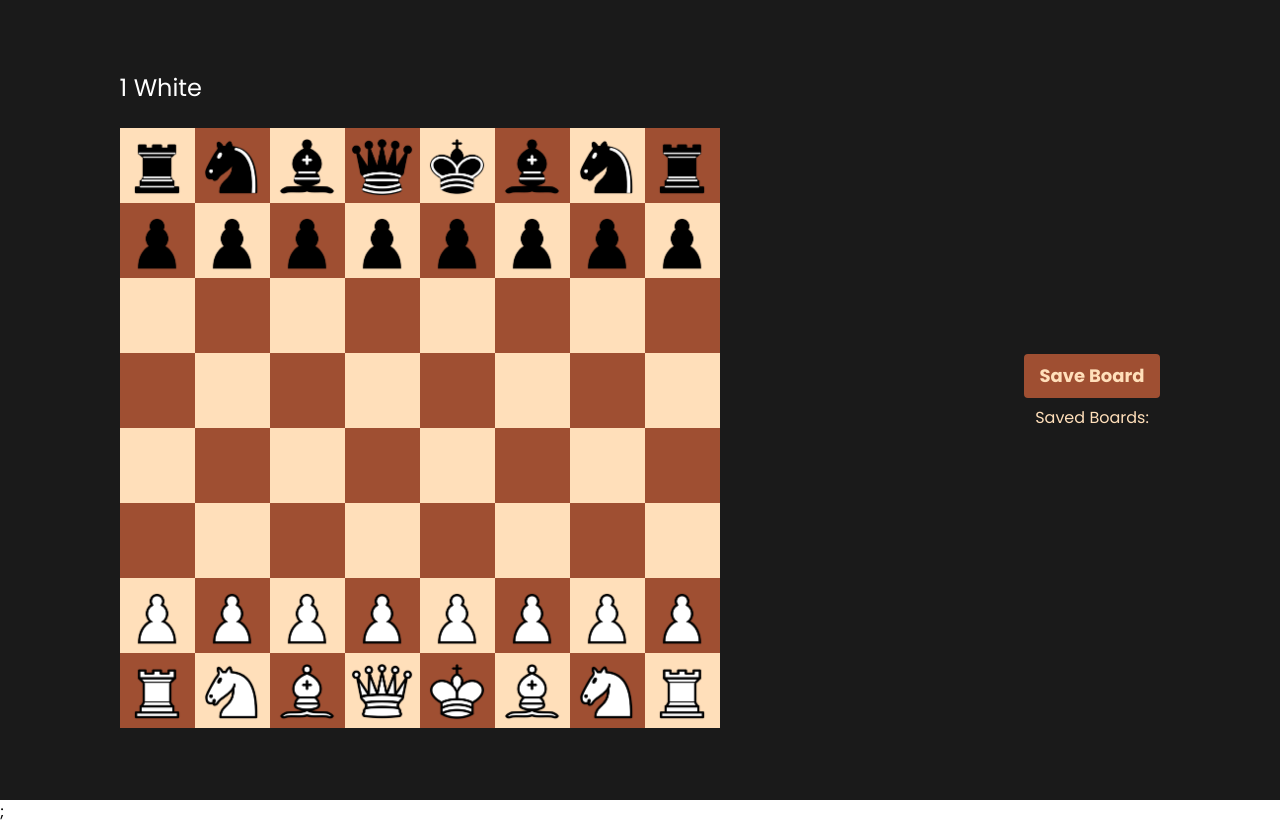
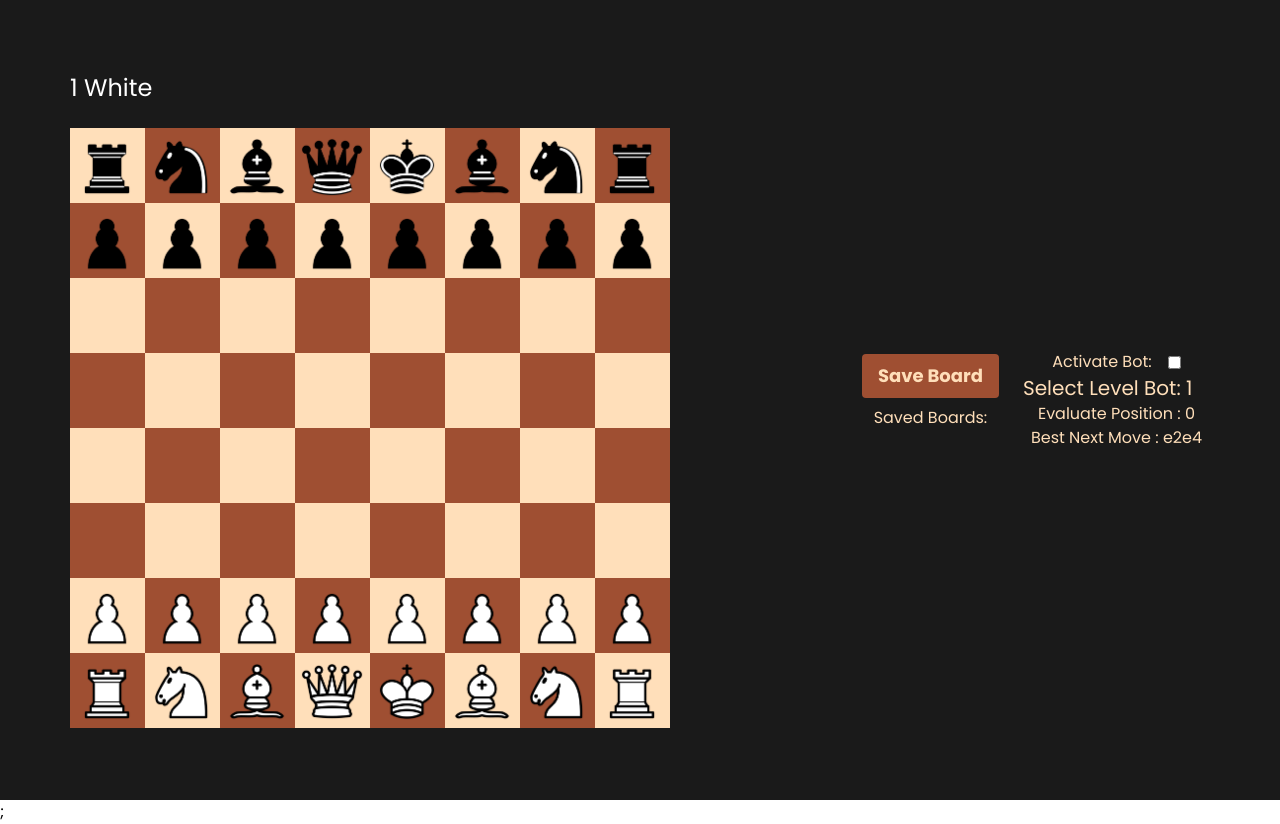
Before and after one commit to AlexandreEadDev/ChessGame, a React (Vite) app: page / in a window 1280 px wide. Built offline with nearby package versions, Linux system fonts and the light colour scheme.

Commit message:
test deta

```diff
--- a/package.json
+++ b/package.json
@@ -15,6 +15,7 @@
     "@fortawesome/free-regular-svg-icons": "^6.5.2",
     "@fortawesome/free-solid-svg-icons": "^6.5.2",
     "@fortawesome/react-fontawesome": "^0.2.0",
+    "axios": "^1.7.2",
     "react": "^18.2.0",
     "react-dom": "^18.2.0",
     "sweetalert2": "^11.6.13",
--- a/src/components/Rules/ChessBoard.jsx
+++ b/src/components/Rules/ChessBoard.jsx
@@ -20,11 +20,7 @@ export class ChessBoard {
   }
 
   get currentTeam() {
-    if (!Number.isInteger(this.totalTurns)) {
-      return "BLACK";
-    } else {
-      return "WHITE";
-    }
+    return Number.isInteger(this.totalTurns) ? "WHITE" : "BLACK";
   }
 
   calculateAllMoves() {
@@ -67,29 +63,30 @@ export class ChessBoard {
     )) {
       if (piece.possibleMoves === undefined) continue;
 
-      for (const move of piece.possibleMoves) {
-        const simulatedChessBoard = this.clone();
-
-        simulatedChessBoard.pieces = simulatedChessBoard.pieces.filter(
+      piece.possibleMoves = piece.possibleMoves.filter((move) => {
+        const simulatedBoard = this.clone();
+        simulatedBoard.pieces = simulatedBoard.pieces.filter(
           (p) => !p.samePosition(move)
         );
 
-        const clonedPiece = simulatedChessBoard.pieces.find((p) =>
+        const clonedPiece = simulatedBoard.pieces.find((p) =>
           p.samePiecePosition(piece)
         );
-        if (!clonedPiece) continue;
+        if (!clonedPiece) return false;
+
         clonedPiece.position = move.clone();
-        const clonedKing = simulatedChessBoard.pieces.find(
-          (p) => p.isKing && p.team === simulatedChessBoard.currentTeam
+
+        const clonedKing = simulatedBoard.pieces.find(
+          (p) => p.isKing && p.team === simulatedBoard.currentTeam
         );
-        if (!clonedKing) continue;
+        if (!clonedKing) return false;
 
-        for (const enemy of simulatedChessBoard.pieces.filter(
-          (p) => p.team !== simulatedChessBoard.currentTeam
+        for (const enemy of simulatedBoard.pieces.filter(
+          (p) => p.team !== simulatedBoard.currentTeam
         )) {
-          enemy.possibleMoves = simulatedChessBoard.getValidMoves(
+          enemy.possibleMoves = simulatedBoard.getValidMoves(
             enemy,
-            simulatedChessBoard.pieces
+            simulatedBoard.pieces
           );
 
           if (enemy.isPawn) {
@@ -100,9 +97,7 @@ export class ChessBoard {
                   m.samePosition(clonedKing.position)
               )
             ) {
-              piece.possibleMoves = piece.possibleMoves?.filter(
-                (m) => !m.samePosition(move)
-              );
+              return false;
             }
           } else {
             if (
@@ -110,13 +105,13 @@ export class ChessBoard {
                 m.samePosition(clonedKing.position)
               )
             ) {
-              piece.possibleMoves = piece.possibleMoves?.filter(
-                (m) => !m.samePosition(move)
-              );
+              return false;
             }
           }
         }
-      }
+
+        return true;
+      });
     }
   }
 
@@ -157,7 +152,6 @@ export class ChessBoard {
       destinationPiece?.isRook &&
       destinationPiece.team === playedPiece.team
     ) {
-      // Check if the move is a castling move
       if (!validMove) {
         this.pieces = this.pieces.map((p) => {
           if (p.samePiecePosition(playedPiece)) {
@@ -183,7 +177,6 @@ export class ChessBoard {
       }
     }
 
-    // Check if a piece is taken by the move and it's not a rook
     if (destinationPiece && destinationPiece.team !== playedPiece.team) {
       setTakenPieces((prevTakenPieces) => [
         ...prevTakenPieces,
@@ -208,7 +201,6 @@ export class ChessBoard {
           p.position.y === destination.y - pawnDirection
       );
 
-      // Add the en passant pawn to taken pieces
       if (enPassantPawn) {
         setTakenPieces((prevTakenPieces) => [
           ...prevTakenPieces,
@@ -216,7 +208,6 @@ export class ChessBoard {
         ]);
       }
 
-      // Update board state after en passant move
       this.pieces = this.pieces.reduce((results, piece) => {
         if (piece.samePiecePosition(playedPiece)) {
           if (piece.isPawn) piece.enPassant = false;
@@ -240,7 +231,6 @@ export class ChessBoard {
 
       this.calculateAllMoves();
     } else if (validMove) {
-      // Update board state after a regular move
       this.pieces = this.pieces.reduce((results, piece) => {
         if (piece.samePiecePosition(playedPiece)) {
           // SPECIAL MOVE
--- a/src/components/Rules/Referee.jsx
+++ b/src/components/Rules/Referee.jsx
@@ -5,6 +5,7 @@ import { faMinus } from "@fortawesome/free-solid-svg-icons";
 import { initialBoard } from "../PieceModels/Constant.jsx";
 import { Piece } from "../PieceModels/Piece.jsx";
 import fenToBoard from "./FenToBoard.jsx";
+import axios from "axios";
 
 export default function Referee() {
   const [board, setBoard] = useState(initialBoard.clone());
@@ -16,9 +17,14 @@ export default function Referee() {
   const [savedBoards, setSavedBoards] = useState([]);
   const [boardName, setBoardName] = useState("");
   const [showBoardNameInput, setShowBoardNameInput] = useState(false);
-  const [latestTotalTurns, setLatestTotalTurns] = useState(0);
   const [whiteTakenPieces, setWhiteTakenPieces] = useState([]);
   const [blackTakenPieces, setBlackTakenPieces] = useState([]);
+  const [prediction, setPrediction] = useState({
+    evaluation: 0,
+    bestMove: "e2e4",
+  });
+  const [level, setLevel] = useState(1);
+  const [botIsActivate, setBotIsActivate] = useState(false);
 
   useEffect(() => {
     const boardsFromLocalStorage = JSON.parse(
@@ -26,24 +32,15 @@ export default function Referee() {
     );
     setSavedBoards(boardsFromLocalStorage);
 
-    if (latestTotalTurns === 0) {
-      const maxTurns = boardsFromLocalStorage.reduce(
-        (maxTurns, savedBoard) =>
-          Math.max(maxTurns, savedBoard.totalTurns || 0),
-        0
-      );
-      setLatestTotalTurns(maxTurns);
-    }
     const whitePieces = takenPieces.filter((piece) => piece.team === "WHITE");
     const blackPieces = takenPieces.filter((piece) => piece.team === "BLACK");
     setWhiteTakenPieces(whitePieces);
     setBlackTakenPieces(blackPieces);
-  }, [latestTotalTurns, takenPieces]);
+  }, [takenPieces]);
 
-  const handleSavedBoardClick = (fen, totalTurns) => {
+  const handleSavedBoardClick = (fen) => {
     const newBoard = fenToBoard(fen);
     setBoard(newBoard);
-    setLatestTotalTurns(totalTurns);
 
     const savedBoardsFromLocalStorage = JSON.parse(
       localStorage.getItem("savedChessBoards") || "[]"
@@ -51,9 +48,17 @@ export default function Referee() {
     const savedBoard = savedBoardsFromLocalStorage.find(
       (board) => board.fen === fen
     );
-    if (savedBoard && savedBoard.takenPieces) {
+    if (savedBoard) {
       setTakenPieces(savedBoard.takenPieces);
+      setHalfMoveClock(savedBoard.halfMoveClock);
+      setBoard((prevBoard) => {
+        const updatedBoard = prevBoard.clone();
+        updatedBoard.totalTurns = savedBoard.totalTurns;
+        updatedBoard.calculateAllMoves();
+        return updatedBoard;
+      });
     }
+    evaluatePosition(fen);
   };
 
   const boardToFEN = (board) => {
@@ -200,8 +205,9 @@ export default function Referee() {
     const newBoard = {
       name: boardName,
       fen,
-      totalTurns: Math.floor(board.totalTurns),
+      halfMoveClock,
       takenPieces: takenPieces,
+      totalTurns: board.totalTurns,
     };
     const newBoards = [...savedBoards, newBoard];
 
@@ -218,6 +224,22 @@ export default function Referee() {
     );
     localStorage.setItem("savedChessBoards", JSON.stringify(updatedBoards));
     setSavedBoards(updatedBoards);
+  };
+
+  const evaluatePosition = async (fen) => {
+    try {
+      const response = await axios.post("http://192.168.1.16:5000/evaluate", {
+        fen,
+        level,
+      });
+      const data = response.data;
+      setPrediction({
+        evaluation: data.evaluation,
+        bestMove: data.best_move,
+      });
+    } catch (error) {
+      console.error("Error evaluating position:", error);
+    }
   };
 
   function playMove(playedPiece, destination) {
@@ -258,6 +280,11 @@ export default function Referee() {
       if (clonedBoard.winningTeam !== undefined) {
         setCheckMateOpen(true);
       }
+
+      // Generate the FEN for the updated board
+      const updatedFEN = boardToFEN(clonedBoard);
+
+      evaluatePosition(updatedFEN);
 
       return clonedBoard;
     });
@@ -322,12 +349,6 @@ export default function Referee() {
     setPromotionOpen(false);
   }
 
-  function restartGame() {
-    setCheckMateOpen(false);
-    setTakenPieces([]);
-    setBoard(initialBoard.clone());
-  }
-
   function renderTakenPiecesColumns(takenPieces) {
     const columns = [];
     const numPieces = takenPieces.length;
@@ -351,6 +372,25 @@ export default function Referee() {
 
     return columns;
   }
+
+  function restartGame() {
+    setCheckMateOpen(false);
+    setTakenPieces([]);
+    setBoard(initialBoard.clone());
+    setPrediction(null);
+  }
+
+  const handleChangeLevel = (e) => {
+    const selectedLevel = parseInt(e.target.value);
+    setLevel(selectedLevel);
+  };
+  const handleBotActivate = () => {
+    if (botIsActivate) {
+      setBotIsActivate(false);
+    } else {
+      setBotIsActivate(true);
+    }
+  };
 
   const team = Number.isInteger(board.totalTurns) ? "White" : "Black";
 
@@ -456,7 +496,7 @@ export default function Referee() {
             promotionOpen={promotionOpen}
           />
         </div>
-        <div className="h-full mt-10 lg:w-[20%] w-[20%] flex flex-col justify-between pt-8 pb-5">
+        <div className="h-full mt-10 lg:w-[20%] w-[20%] flex flex-col justify-between pt-8 pb-5 max-w-[144px]">
           <div className=" flex">
             {renderTakenPiecesColumns(whiteTakenPieces)}
           </div>
@@ -464,7 +504,6 @@ export default function Referee() {
             {renderTakenPiecesColumns(blackTakenPieces)}
           </div>
         </div>
-
         <div className=" flex flex-col justify-center gap-4 items-center">
           <button
             onClick={saveBoardToLocalStorage}
@@ -495,6 +534,23 @@ export default function Referee() {
             ))}
           </ul>
         </div>
+        <div className=" flex items-center flex-col text-[#ffdfba]">
+          <div className=" flex justify-center items-center gap-4">
+            Activate Bot: <input type="checkbox" onChange={handleBotActivate} />
+          </div>
+          <div className=" text-xl ">
+            Select Level Bot:{" "}
+            <input
+              className=" bg-transparent w-6"
+              type="number"
+              max={3}
+              value={level}
+              onChange={handleChangeLevel}
+            />
+          </div>
+          <div>Evaluate Position : {prediction?.evaluation}</div>
+          <div>Best Next Move : {prediction?.bestMove}</div>
+        </div>
       </div>
     </>
   );
--- a/src/index.css
+++ b/src/index.css
@@ -4,4 +4,5 @@
 
 * {
   font-family: "Poppins", sans-serif;
+  overflow: hidden;
 }
```
Also changed, not shown: 1 other file (tests, documents, lock files or other folders).
